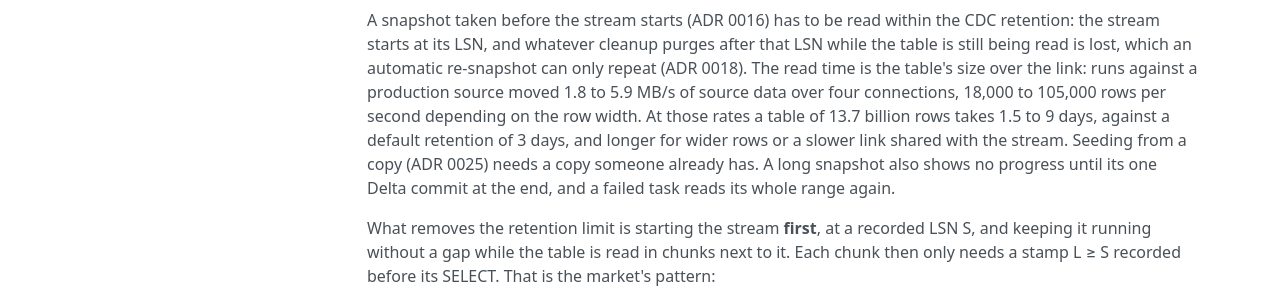
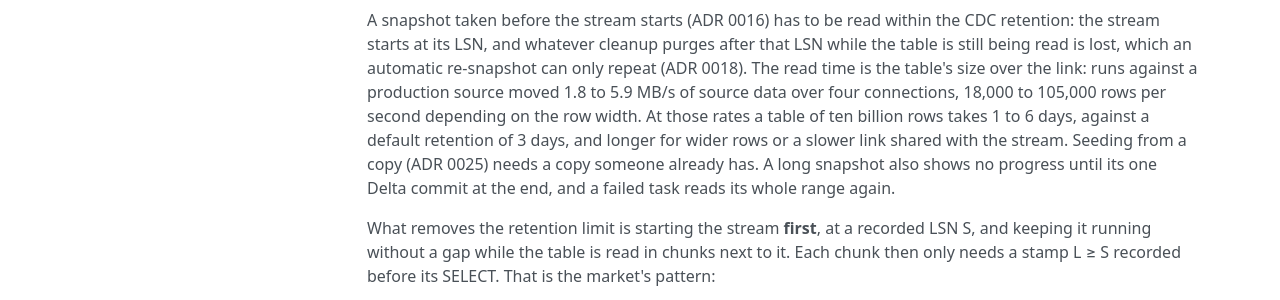
Before and after one commit to emanuel-luis/mssql-cdc-pyspark, an MkDocs documentation site: the page built from docs/decisions/0028-chunked-snapshot-next-to-the-stream.md, in a window 1280 px wide and 900 px high. Shown: the part 327-627 px from the top of the window. Built offline with MkDocs 1.6.1, drawn with Linux system fonts in a browser that asks for light colours; nearby versions of some CDN libraries.

Commit message:
docs(adr): size the 0028 example with a round table size

```diff
--- a/docs/decisions/0028-chunked-snapshot-next-to-the-stream.md
+++ b/docs/decisions/0028-chunked-snapshot-next-to-the-stream.md
@@ -9,8 +9,8 @@ retention: the stream starts at its LSN, and whatever cleanup purges after that
 the table is still being read is lost, which an automatic re-snapshot can only repeat
 (ADR 0018). The read time is the table's size over the link: runs against a production
 source moved 1.8 to 5.9 MB/s of source data over four connections, 18,000 to 105,000 rows
-per second depending on the row width. At those rates a table of 13.7 billion rows takes 1.5
-to 9 days, against a default retention of 3 days, and longer for wider rows or a slower link
+per second depending on the row width. At those rates a table of ten billion rows takes 1 to 6
+days, against a default retention of 3 days, and longer for wider rows or a slower link
 shared with the stream. Seeding from a copy (ADR 0025) needs a copy someone already has.
 A long snapshot also shows no progress until its one Delta
 commit at the end, and a failed task reads its whole range again.
```
